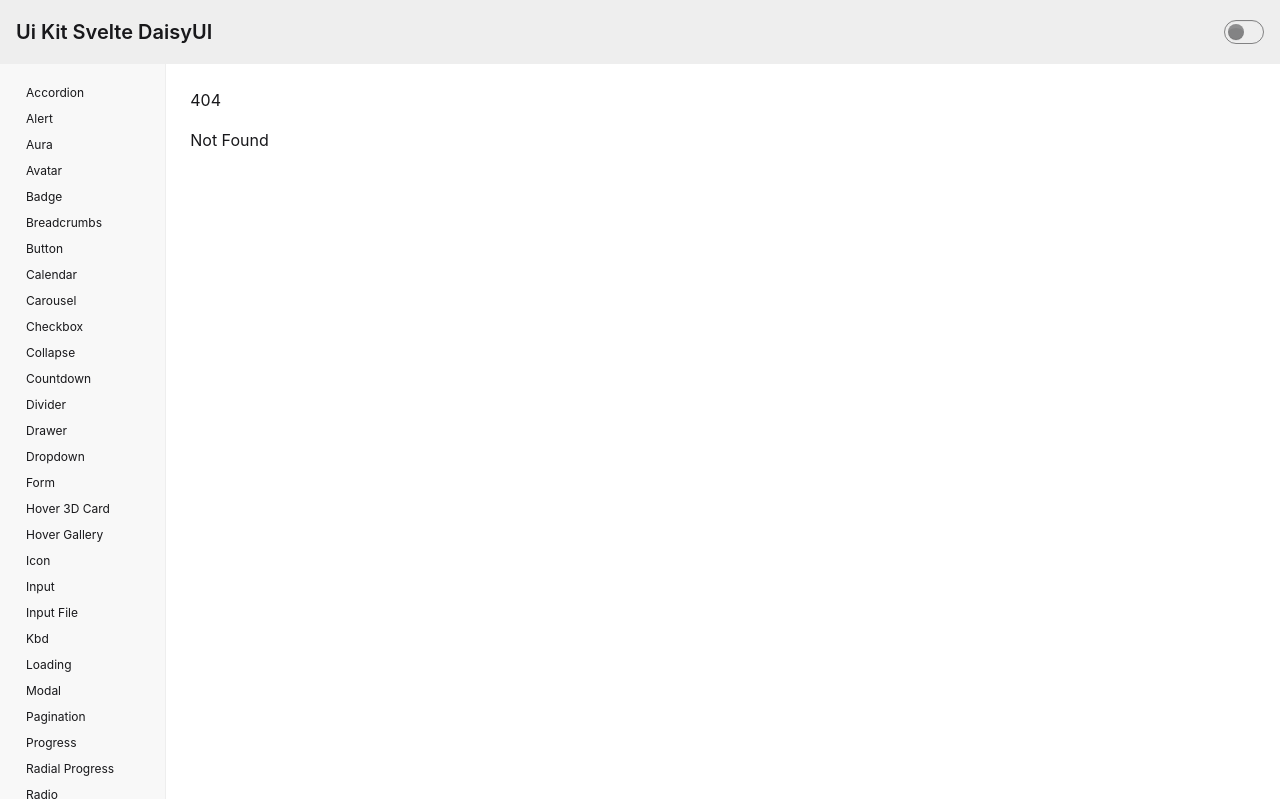
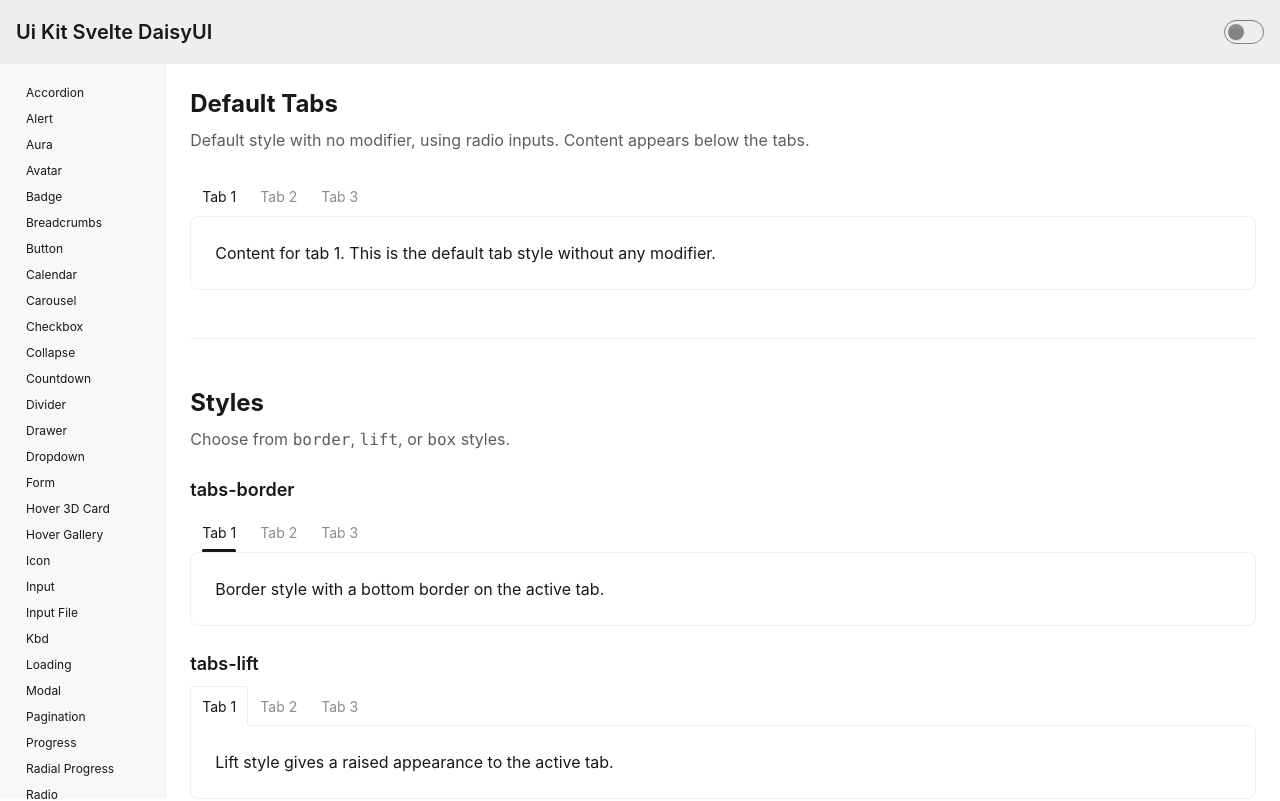
Before and after one commit to igidio/uikit-svelte-daisyui, a SvelteKit app: page /tabs in a window 1280 px wide. Before the commit this address had no page. Shown: the top 801 px of the page. Built offline with nearby package versions, Linux system fonts and the light colour scheme; what @iconify/tailwind4 would draw is missing.

Commit message:
feat: add UiTabs and UiTabsItem components with customizable properties

```diff
--- /dev/null
+++ b/src/lib/ui/ui-tabs/UiTabs.svelte
@@ -0,0 +1,40 @@
+<script lang="ts">
+  import { setContext } from 'svelte';
+  import { tab_sizes, tab_styles, type UiTabsStyle, type UiTabsSize, type UiTabsContent } from './ui-tabs-properties';
+
+  let {
+    name,
+    type = 'default',
+    size = 'md',
+    content = 'bottom',
+    children,
+  }: {
+    name: string;
+    type?: UiTabsStyle;
+    size?: UiTabsSize;
+    content?: UiTabsContent;
+    children?: import('svelte').Snippet;
+  } = $props();
+
+  let next_index = $state(0);
+
+  function register_item(): number {
+    const idx = next_index;
+    next_index += 1;
+    return idx;
+  }
+
+  setContext('tabs', {
+    get name() { return name; },
+    register_item,
+  });
+
+  let tabs_classes = $derived(
+    ['tabs', tab_styles[type], tab_sizes[size], content === 'top' ? 'tabs-bottom' : '']
+      .filter(Boolean).join(' ')
+  );
+</script>
+
+<div class={tabs_classes} role="tablist">
+  {@render children?.()}
+</div>
--- /dev/null
+++ b/src/lib/ui/ui-tabs/UiTabsItem.svelte
@@ -0,0 +1,25 @@
+<script lang="ts">
+  import { getContext } from 'svelte';
+
+  let {
+    label,
+    children,
+  }: {
+    label: string;
+    children?: import('svelte').Snippet;
+  } = $props();
+
+  const ctx = getContext('tabs') as {
+    name: string;
+    register_item: () => number;
+  };
+
+  let index = $state(
+    (() => ctx.register_item())()
+  );
+</script>
+
+<input type="radio" name={ctx.name} class="tab" aria-label={label} checked={index === 0} />
+<div class="tab-content bg-base-100 border-base-300 p-6">
+  {@render children?.()}
+</div>
--- /dev/null
+++ b/src/lib/ui/ui-tabs/ui-tabs-properties.ts
@@ -0,0 +1,18 @@
+export type UiTabsStyle = 'default' | 'border' | 'lift' | 'box';
+export type UiTabsSize = 'xs' | 'sm' | 'md' | 'lg' | 'xl';
+export type UiTabsContent = 'bottom' | 'top';
+
+export const tab_styles: Record<UiTabsStyle, string> = {
+  default: '',
+  border: 'tabs-border',
+  lift: 'tabs-lift',
+  box: 'tabs-box',
+};
+
+export const tab_sizes: Record<UiTabsSize, string> = {
+  xs: 'tabs-xs',
+  sm: 'tabs-sm',
+  md: '',
+  lg: 'tabs-lg',
+  xl: 'tabs-xl',
+};
--- /dev/null
+++ b/src/routes/tabs/+page.svelte
@@ -0,0 +1,196 @@
+<script lang="ts">
+  import UiTabs from '$lib/ui/ui-tabs/UiTabs.svelte';
+  import UiTabsItem from '$lib/ui/ui-tabs/UiTabsItem.svelte';
+</script>
+
+<section class="space-y-12">
+  <!-- Default Tabs -->
+  <div>
+    <h2 class="text-2xl font-bold mb-2">Default Tabs</h2>
+    <p class="text-base-content/70 mb-6">
+      Default style with no modifier, using radio inputs. Content appears below the tabs.
+    </p>
+    <UiTabs name="tabs-default">
+      {#snippet children()}
+        <UiTabsItem label="Tab 1">
+          <p>Content for tab 1. This is the default tab style without any modifier.</p>
+        </UiTabsItem>
+        <UiTabsItem label="Tab 2">
+          <p>Content for tab 2. Click the tabs to switch between them using radio inputs.</p>
+        </UiTabsItem>
+        <UiTabsItem label="Tab 3">
+          <p>Content for tab 3. The active state is handled purely by CSS.</p>
+        </UiTabsItem>
+      {/snippet}
+    </UiTabs>
+  </div>
+
+  <hr class="border-base-300" />
+
+  <!-- Styles -->
+  <div>
+    <h2 class="text-2xl font-bold mb-2">Styles</h2>
+    <p class="text-base-content/70 mb-6">
+      Choose from <code>border</code>, <code>lift</code>, or <code>box</code> styles.
+    </p>
+
+    <h3 class="text-lg font-semibold mb-2">tabs-border</h3>
+    <UiTabs name="tabs-border" type="border">
+      {#snippet children()}
+        <UiTabsItem label="Tab 1">
+          <p>Border style with a bottom border on the active tab.</p>
+        </UiTabsItem>
+        <UiTabsItem label="Tab 2">
+          <p>Content for tab 2 with the border style.</p>
+        </UiTabsItem>
+        <UiTabsItem label="Tab 3">
+          <p>Content for tab 3 with the border style.</p>
+        </UiTabsItem>
+      {/snippet}
+    </UiTabs>
+
+    <h3 class="text-lg font-semibold mt-6 mb-2">tabs-lift</h3>
+    <UiTabs name="tabs-lift" type="lift">
+      {#snippet children()}
+        <UiTabsItem label="Tab 1">
+          <p>Lift style gives a raised appearance to the active tab.</p>
+        </UiTabsItem>
+        <UiTabsItem label="Tab 2">
+          <p>Content for tab 2 with the lift style.</p>
+        </UiTabsItem>
+        <UiTabsItem label="Tab 3">
+          <p>Content for tab 3 with the lift style.</p>
+        </UiTabsItem>
+      {/snippet}
+    </UiTabs>
+
+    <h3 class="text-lg font-semibold mt-6 mb-2">tabs-box</h3>
+    <UiTabs name="tabs-box" type="box">
+      {#snippet children()}
+        <UiTabsItem label="Tab 1">
+          <p>Box style puts the tabs inside a rounded container.</p>
+        </UiTabsItem>
+        <UiTabsItem label="Tab 2">
+          <p>Content for tab 2 with the box style.</p>
+        </UiTabsItem>
+        <UiTabsItem label="Tab 3">
+          <p>Content for tab 3 with the box style.</p>
+        </UiTabsItem>
+      {/snippet}
+    </UiTabs>
+  </div>
+
+  <hr class="border-base-300" />
+
+  <!-- Sizes -->
+  <div>
+    <h2 class="text-2xl font-bold mb-2">Sizes</h2>
+    <p class="text-base-content/70 mb-6">
+      Use <code>size</code> to control the tab size: <code>xs</code>, <code>sm</code>,
+      <code>md</code> (default), <code>lg</code>, <code>xl</code>.
+    </p>
+
+    <div class="space-y-6">
+      <div>
+        <p class="text-xs mb-1">xs</p>
+        <UiTabs name="tabs-xs" type="lift" size="xs">
+          {#snippet children()}
+            <UiTabsItem label="XS"><p>Extra small tabs.</p></UiTabsItem>
+            <UiTabsItem label="Tab"><p>Content for XS.</p></UiTabsItem>
+          {/snippet}
+        </UiTabs>
+      </div>
+      <div>
+        <p class="text-sm mb-1">sm</p>
+        <UiTabs name="tabs-sm" type="lift" size="sm">
+          {#snippet children()}
+            <UiTabsItem label="Small"><p>Small tabs.</p></UiTabsItem>
+            <UiTabsItem label="Tab"><p>Content for small.</p></UiTabsItem>
+          {/snippet}
+        </UiTabs>
+      </div>
+      <div>
+        <p class="text-base mb-1">md (default)</p>
+        <UiTabs name="tabs-md" type="lift" size="md">
+          {#snippet children()}
+            <UiTabsItem label="Medium"><p>Medium tabs.</p></UiTabsItem>
+            <UiTabsItem label="Tab"><p>Content for medium.</p></UiTabsItem>
+          {/snippet}
+        </UiTabs>
+      </div>
+      <div>
+        <p class="text-lg mb-1">lg</p>
+        <UiTabs name="tabs-lg" type="lift" size="lg">
+          {#snippet children()}
+            <UiTabsItem label="Large"><p>Large tabs.</p></UiTabsItem>
+            <UiTabsItem label="Tab"><p>Content for large.</p></UiTabsItem>
+          {/snippet}
+        </UiTabs>
+      </div>
+      <div>
+        <p class="text-xl mb-1">xl</p>
+        <UiTabs name="tabs-xl" type="lift" size="xl">
+          {#snippet children()}
+            <UiTabsItem label="XLarge"><p>Extra large tabs.</p></UiTabsItem>
+            <UiTabsItem label="Tab"><p>Content for XL.</p></UiTabsItem>
+          {/snippet}
+        </UiTabs>
+      </div>
+    </div>
+  </div>
+
+  <hr class="border-base-300" />
+
+  <!-- Content on Top -->
+  <div>
+    <h2 class="text-2xl font-bold mb-2">Content on Top</h2>
+    <p class="text-base-content/70 mb-6">
+      Set <code>content="top"</code> to place the tab content above the tab buttons.
+    </p>
+    <UiTabs name="tabs-top" type="lift" content="top">
+      {#snippet children()}
+        <UiTabsItem label="Tab 1">
+          <p>This content appears above the tabs because <code>content="top"</code> is set.</p>
+        </UiTabsItem>
+        <UiTabsItem label="Tab 2">
+          <p>Tab 2 content shown above the tab buttons.</p>
+        </UiTabsItem>
+        <UiTabsItem label="Tab 3">
+          <p>Tab 3 content shown above the tab buttons.</p>
+        </UiTabsItem>
+      {/snippet}
+    </UiTabs>
+  </div>
+
+  <hr class="border-base-300" />
+
+  <!-- Custom Content -->
+  <div>
+    <h2 class="text-2xl font-bold mb-2">Custom Content</h2>
+    <p class="text-base-content/70 mb-6">
+      Each tab can contain any content &mdash; text, lists, images, or other components.
+    </p>
+    <UiTabs name="tabs-custom" type="box">
+      {#snippet children()}
+        <UiTabsItem label="List">
+          <ul class="list-disc pl-5 space-y-1">
+            <li>First item in the list</li>
+            <li>Second item in the list</li>
+            <li>Third item in the list</li>
+          </ul>
+        </UiTabsItem>
+        <UiTabsItem label="Alert">
+          <div role="alert" class="alert alert-info">
+            <span>This is an info alert inside a tab.</span>
+          </div>
+        </UiTabsItem>
+        <UiTabsItem label="Text">
+          <p class="leading-relaxed">
+            Lorem ipsum dolor sit amet, consectetur adipiscing elit. Sed do eiusmod tempor incididunt
+            ut labore et dolore magna aliqua.
+          </p>
+        </UiTabsItem>
+      {/snippet}
+    </UiTabs>
+  </div>
+</section>
```
